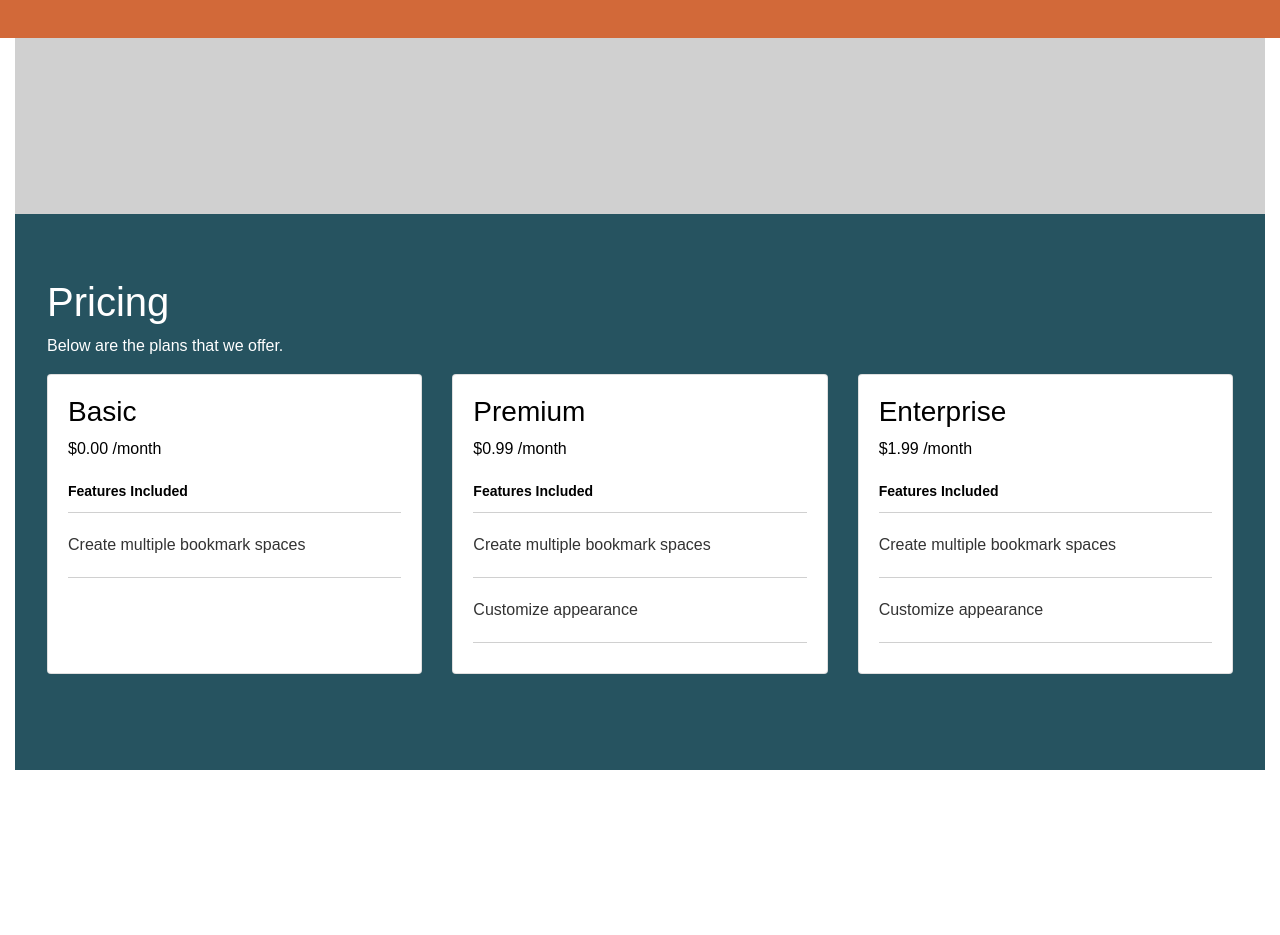
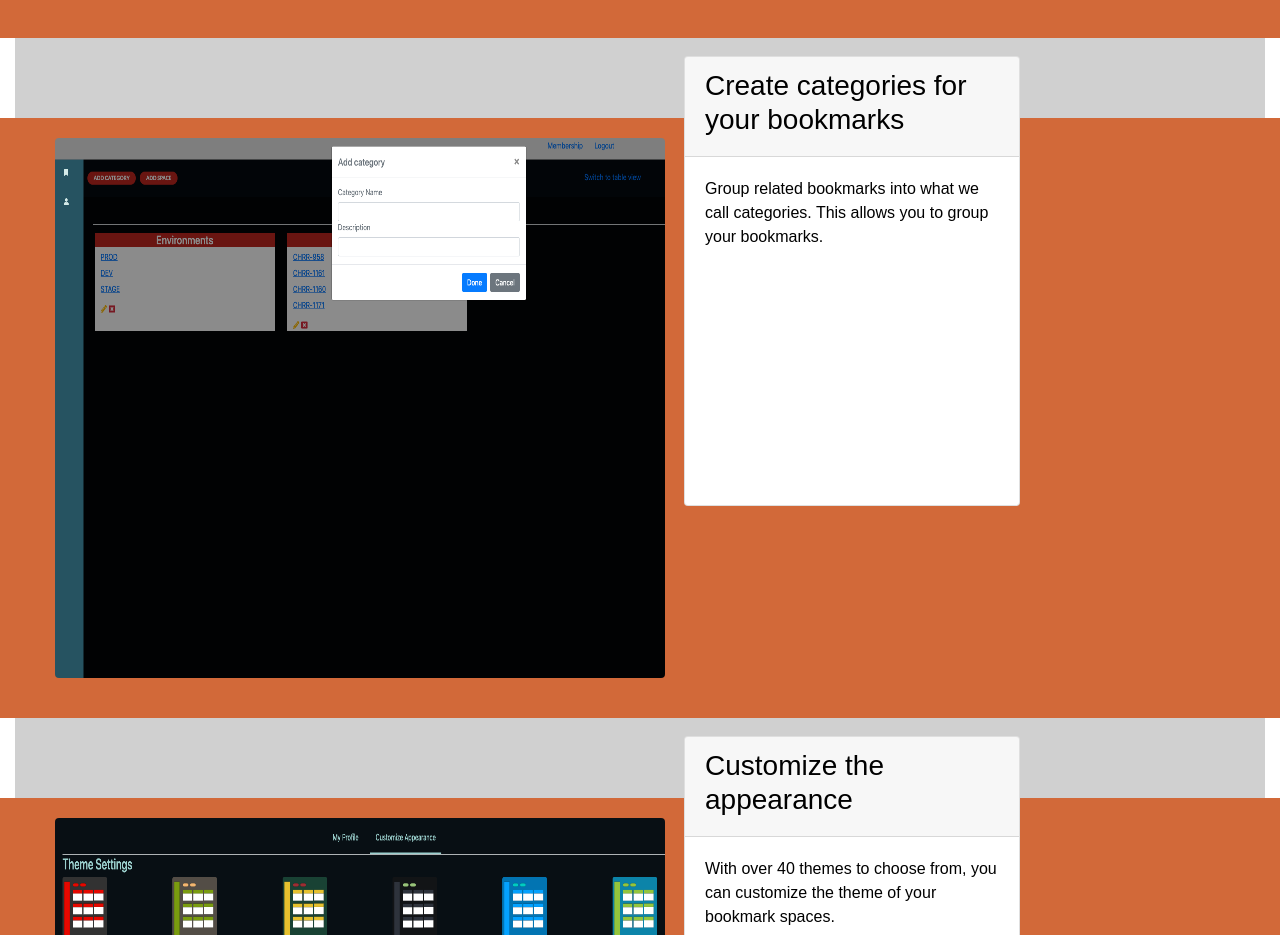
Before and after one commit to bmcveigh/bookmark-web, a React app: page / in a window 1280 px wide. Shown: the part 1017-1952 px from the top of the page. Before the commit the page ends 1787 px from the top, so only its background shows below. Built offline with nearby package versions, Linux system fonts and the light colour scheme; the HTML template or start-up script is replaced by a standard one.

Commit message:
Added more benefits to Homepage component.

```diff
--- a/src/components/pages/Homepage/components/Benefits/Benefits.js
+++ b/src/components/pages/Homepage/components/Benefits/Benefits.js
@@ -16,18 +16,18 @@ function Benefits() {
       rowClass: 'OrganizeBookmarks',
       title: 'Organize your bookmarks into spaces',
     },
-    // {
-    //   title: 'Create categories for your bookmarks',
-    //   description: 'Group related bookmarks into what we call categories. This allows you to group your bookmarks.',
-    //   rowClass: 'CreateCategories',
-    //   demoImg: createCategories,
-    // },
-    // {
-    //   title: 'Customize the appearance',
-    //   description: 'With over 40 themes to choose from, you can customize the theme of your bookmark spaces.',
-    //   rowClass: 'CustomizeAppearance',
-    //   demoImg: customizeAppearance,
-    // },
+    {
+      demoImg: createCategories,
+      description: 'Group related bookmarks into what we call categories. This allows you to group your bookmarks.',
+      rowClass: 'CreateCategories',
+      title: 'Create categories for your bookmarks',
+    },
+    {
+      demoImg: customizeAppearance,
+      description: 'With over 40 themes to choose from, you can customize the theme of your bookmark spaces.',
+      rowClass: 'CustomizeAppearance',
+      title: 'Customize the appearance',
+    },
   ];
 
   return (
```
